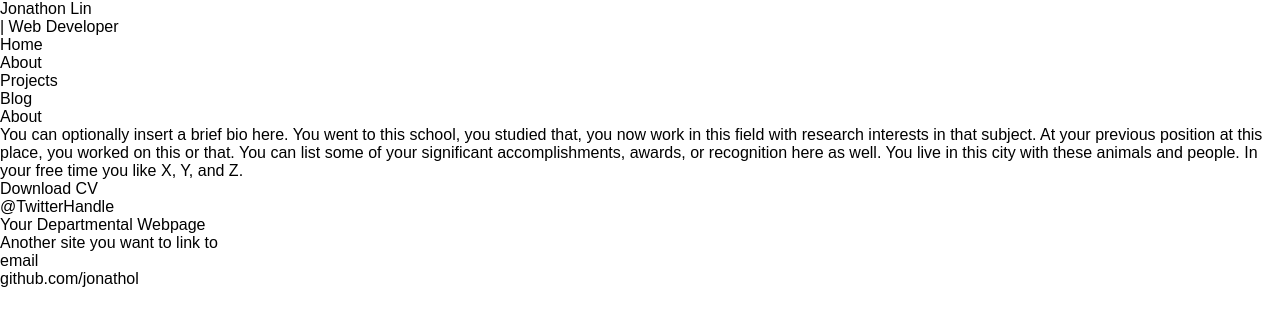
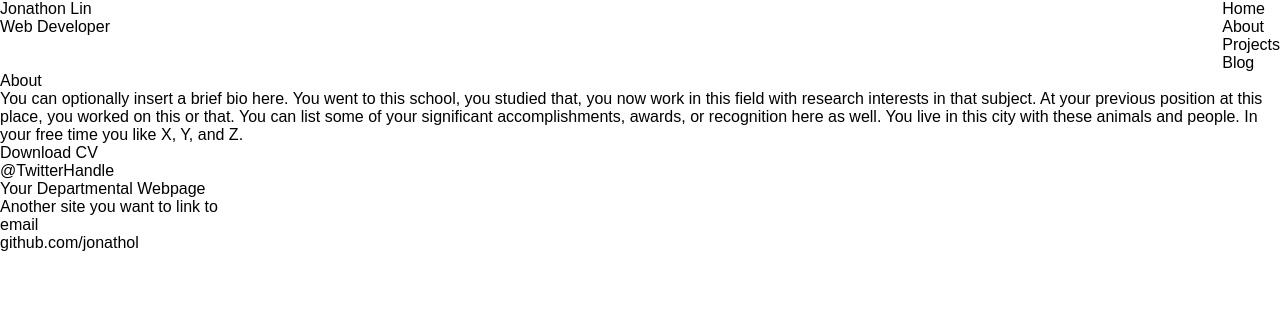
Before and after one commit to jonathol/jonathol.github.io, a Jekyll site: the page built from about/index.html, in a window 1280 px wide. Shown: the top 326 px of the page. Built offline with Jekyll 4.4.1, drawn with Linux system fonts in a browser that asks for light colours; some web fonts are replaced.

Commit message:
header css

```diff
--- a/_layouts/default.html
+++ b/_layouts/default.html
@@ -10,8 +10,8 @@
 		<body>
 			<header>
 				<span>
-					<h1>Jonathon Lin</h1> |
-					Web Developer
+					<h1>Jonathon Lin</h1>
+					<h2>Web Developer</h2>
 				</span>
 				<nav>
 		    		<ul>
--- a/css/main.css
+++ b/css/main.css
@@ -47,3 +47,8 @@ input[type="submit"] {
 body {
   font-family: 'Aldrich', sans-serif;
 }
+
+header {
+  display: flex;
+  justify-content: space-between;
+}
```
Also changed, not shown: about/index.html (line endings or trailing spaces).
